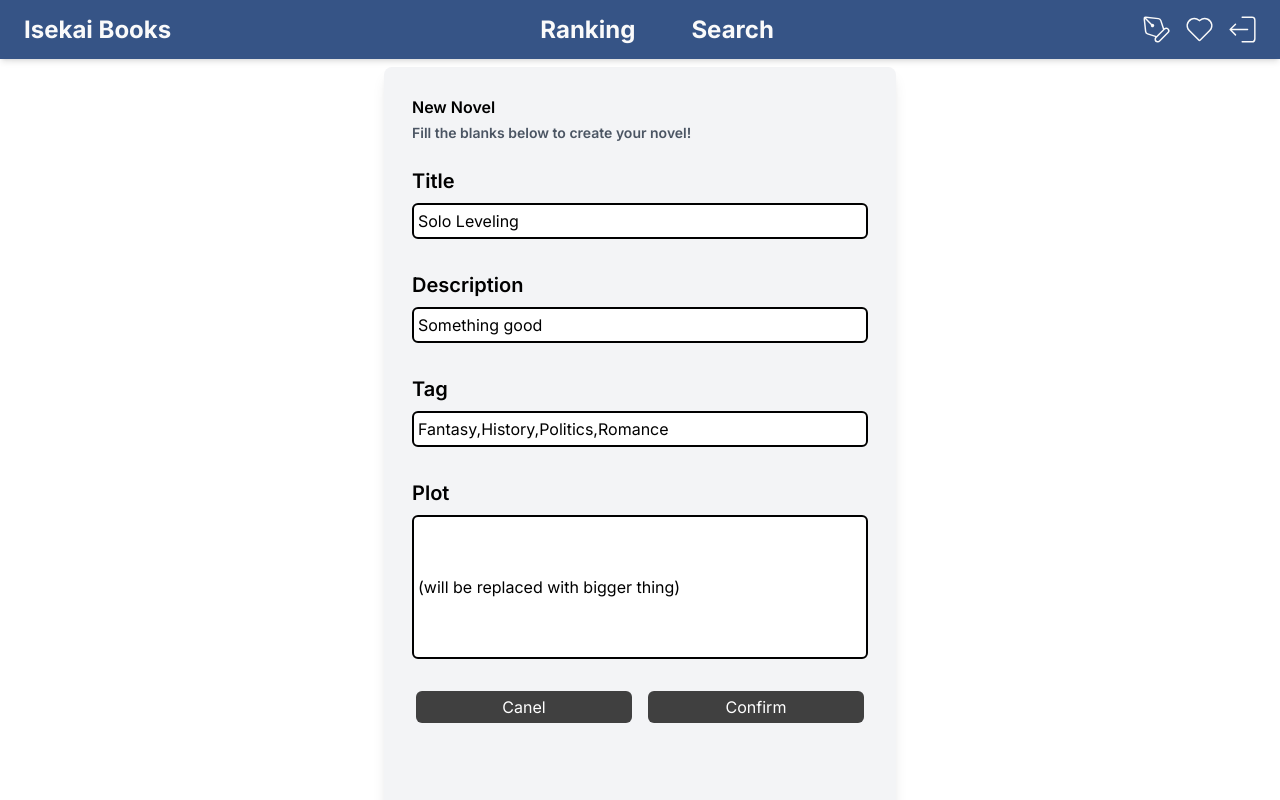
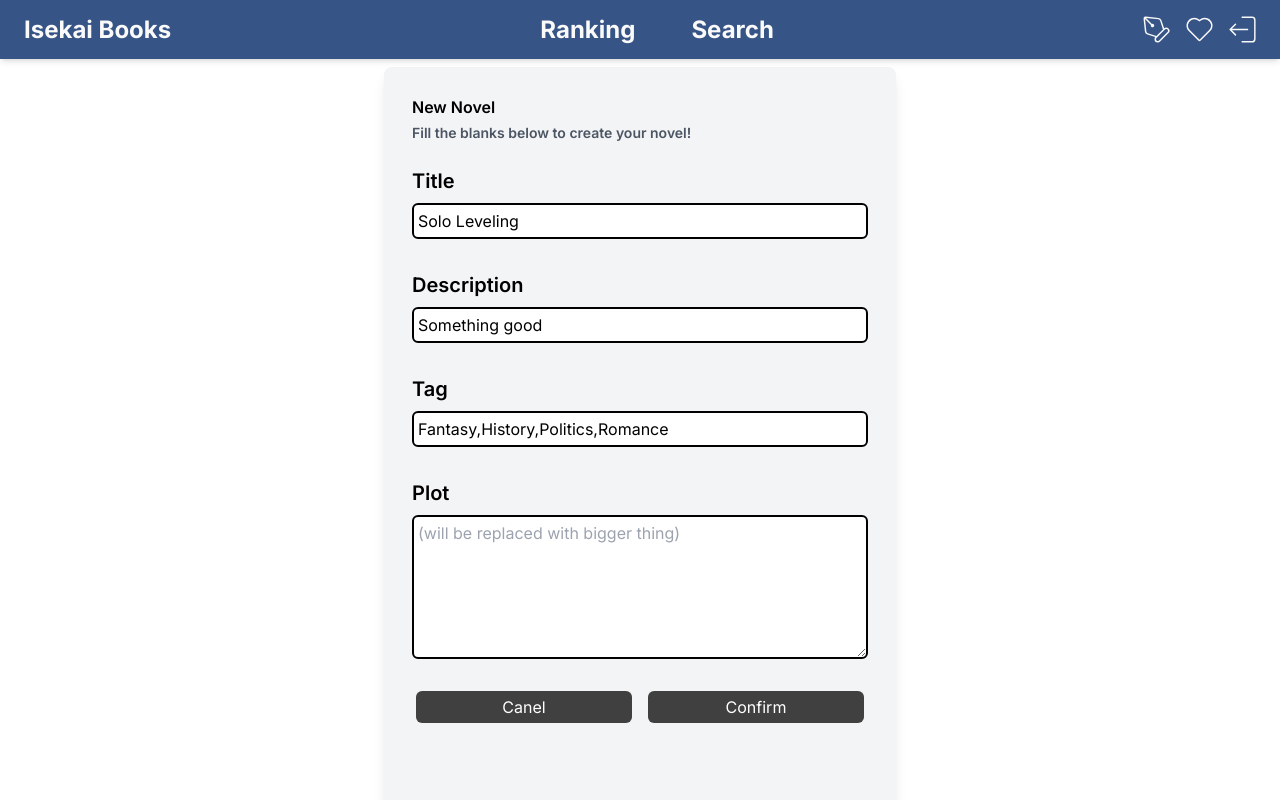
Before and after one commit to rlaehd62/Isekai-Front, a Next.js app: page /write in a window 1280 px wide. Shown: the top 800 px of the page. Built offline with nearby package versions, Linux system fonts and the light colour scheme.

Commit message:
Replaced the input tag into textarea tag at Plot

```diff
--- a/src/app/write/page.tsx
+++ b/src/app/write/page.tsx
@@ -1,7 +1,12 @@
+'use client'
+
+import { useState } from 'react'
 import './index.css'
 
 export default function page()
 {
+    const [plot, setPlot] = useState('')
+
     return (
         <div className="flex flex-col w-full bg-gray-100 rounded-lg p-5 m-2 gap-2 shadow-lg md:w-2/5 md:mx-auto">
 
@@ -27,7 +32,7 @@ export default function page()
 
             <div className="flex flex-col m-2">
                 <div className="text-xl font-semibold">Plot</div>
-                <input className="write-input h-36" type="text" value='(will be replaced with bigger thing)' />
+                <textarea className="write-input h-36" value={plot} onChange={(e) => { setPlot(e.target.value)}} placeholder='(will be replaced with bigger thing)' />
             </div>
 
             <div className='flex flex-row m-2 gap-2 items-center justify-around'>
```
